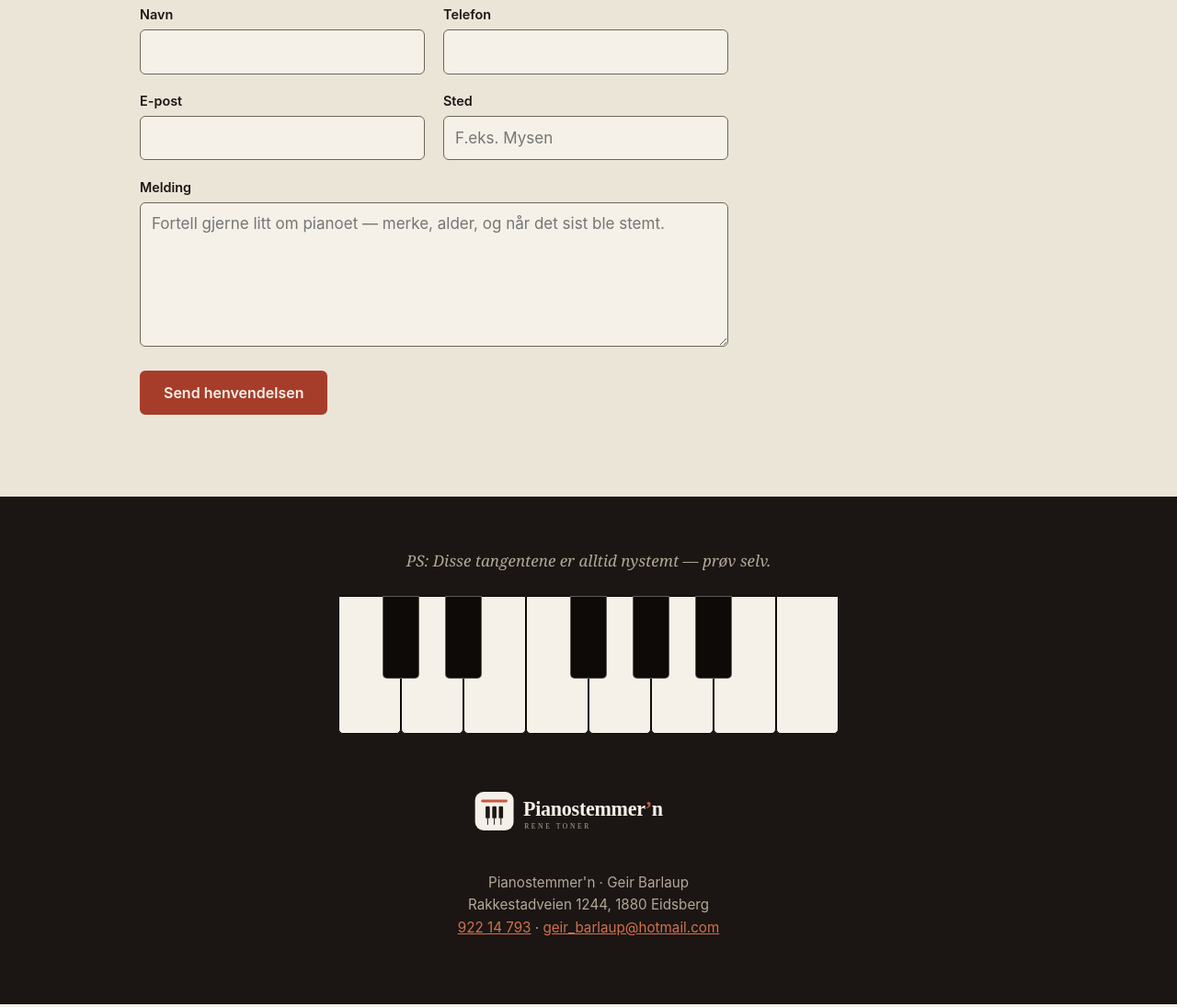
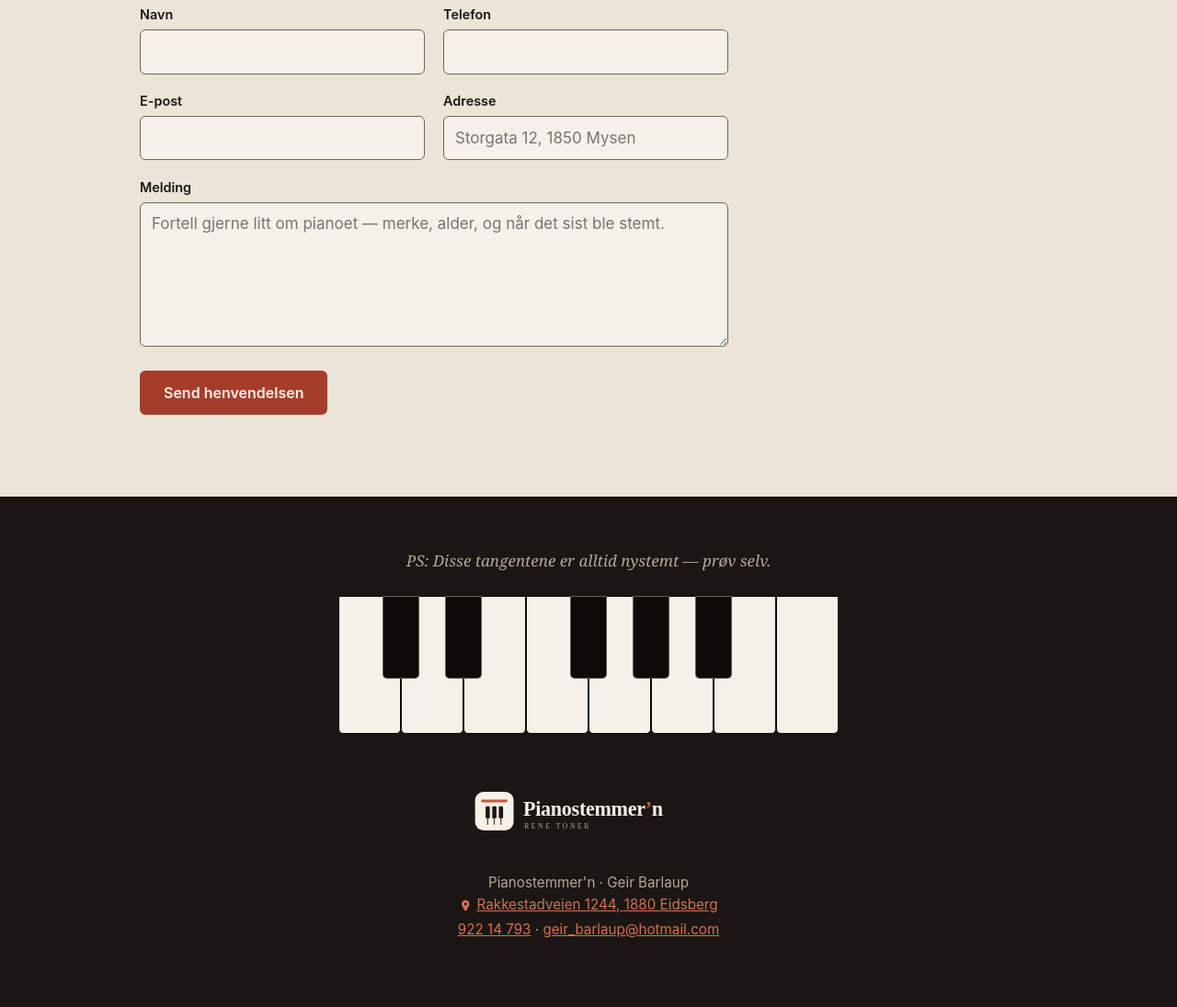
Before and after one commit to frodemathiass1/pianostemmer-web, a plain HTML site: page public/index.html in a window 1280 px wide. Shown: the part 3960-5055 px from the top of the page at 92% size. Drawn offline with Linux system fonts and the light colour scheme.

Commit message:
Skjema: be om full adresse; footer: klikkbar kartnål
Geir vil planlegge turnéruta ut fra hvor pianoene står, og trenger
derfor gate, postnummer og sted — ikke bare stedsnavn.

- Feltet heter nå «Adresse» med eksempel «Storgata 12, 1850 Mysen».
  autocomplete er street-address, så nettleseren fyller inn hele
  adressen.
- name="sted" er beholdt. Netlify Forms samler innsendinger per
  feltnavn, og et nytt navn ville splittet kolonnen mellom gamle og nye
  henvendelser.

Geirs adresse i footeren er nå en lenke til Google Maps med en kartnål.
Lenka søker på adressestrengen framfor koordinater — en gjettet
koordinat peker feil, et adressesøk finner fram. Åpner i ny fane, med
opplest varsel om det for skjermlesere. Samme lenke ligger som hasMap i
JSON-LD.

Trykkflaten er utvidet med et pseudo-element, skjevt oppover: en jevn
utvidelse stjal de øverste pikslene av telefonnummeret rett under.

Co-Authored-By: Claude Opus 5 (1M context) <noreply@anthropic.com>

```diff
--- a/public/assets/style.css
+++ b/public/assets/style.css
@@ -526,6 +526,43 @@ textarea:focus-visible {
 .til-topp { display: none; }
 
 
+/* Bare for skjermlesere — f.eks. varsel om at en lenke åpner ny fane */
+.kun-opplest {
+  position: absolute;
+  width: 1px;
+  height: 1px;
+  padding: 0;
+  margin: -1px;
+  overflow: hidden;
+  clip-path: inset(50%);
+  white-space: nowrap;
+}
+
+/* Adressen i footeren, med kartnål */
+.kart-lenke {
+  position: relative;
+  display: inline-flex;
+  align-items: center;
+  gap: 0.3rem;
+}
+/* Tekstlinja er bare ~24 px høy. Pseudo-elementet gir tommelen noe å
+   treffe uten å skyve på linjene rundt. Skjevt med vilje: over står bare
+   navnet, men rett under ligger telefonnummeret — en jevn utvidelse
+   stjal de øverste pikslene av det. */
+.kart-lenke::after {
+  content: '';
+  position: absolute;
+  inset: -0.65rem -0.35rem 0;
+}
+.kart-pin {
+  width: 0.95em;
+  height: 0.95em;
+  flex: none;
+  /* Nålen har tyngdepunktet øverst; et hår ned treffer tekstlinja bedre */
+  transform: translateY(0.04em);
+}
+
+
 /* Scroll-reveal — kun når JS kjører; av ved redusert bevegelse */
 html.js .reveal {
   opacity: 0;
--- a/public/index.html
+++ b/public/index.html
@@ -35,6 +35,7 @@
       "addressLocality": "Eidsberg",
       "addressCountry": "NO"
     },
+    "hasMap": "https://www.google.com/maps/search/?api=1&query=Rakkestadveien+1244%2C+1880+Eidsberg",
     "areaServed": ["Østfold", "Akershus"],
     "makesOffer": {
       "@type": "Offer",
@@ -246,8 +247,14 @@
             <input id="epost" name="epost" type="email" required autocomplete="email">
           </p>
           <p>
-            <label for="sted">Sted</label>
-            <input id="sted" name="sted" type="text" required autocomplete="address-level2" placeholder="F.eks. Mysen">
+            <label for="sted">Adresse</label>
+            <!-- name="sted" står med vilje: Netlify Forms samler innsendinger
+                 per feltnavn, og et nytt navn ville splittet kolonnen på tvers
+                 av gamle og nye henvendelser. Det brukeren ser og fyller ut er
+                 en full adresse. -->
+            <input id="sted" name="sted" type="text" required
+                   autocomplete="street-address"
+                   placeholder="Storgata 12, 1850 Mysen">
           </p>
         </div>
         <p>
@@ -286,7 +293,12 @@
     <img src="assets/logo-lys.svg" alt="" class="footer-logo">
     <p>
       Pianostemmer'n · Geir Barlaup<br>
-      Rakkestadveien 1244, 1880 Eidsberg<br>
+      <!-- Søk på adressestreng framfor koordinater: en gjettet koordinat
+           peker på feil sted, et adressesøk finner alltid fram. -->
+      <a class="kart-lenke" href="https://www.google.com/maps/search/?api=1&amp;query=Rakkestadveien+1244%2C+1880+Eidsberg" target="_blank" rel="noopener">
+        <svg class="kart-pin" viewBox="0 0 24 24" aria-hidden="true" focusable="false">
+          <path fill="currentColor" d="M12 2a7 7 0 0 0-7 7c0 5.25 7 13 7 13s7-7.75 7-13a7 7 0 0 0-7-7zm0 9.5A2.5 2.5 0 1 1 12 6.5a2.5 2.5 0 0 1 0 5z"/>
+        </svg>Rakkestadveien 1244, 1880 Eidsberg<span class="kun-opplest"> — vis i kart, åpnes i ny fane</span></a><br>
       <a href="tel:+4792214793">922 14 793</a> ·
       <a href="mailto:geir_barlaup@hotmail.com">geir_barlaup@hotmail.com</a>
     </p>
```
